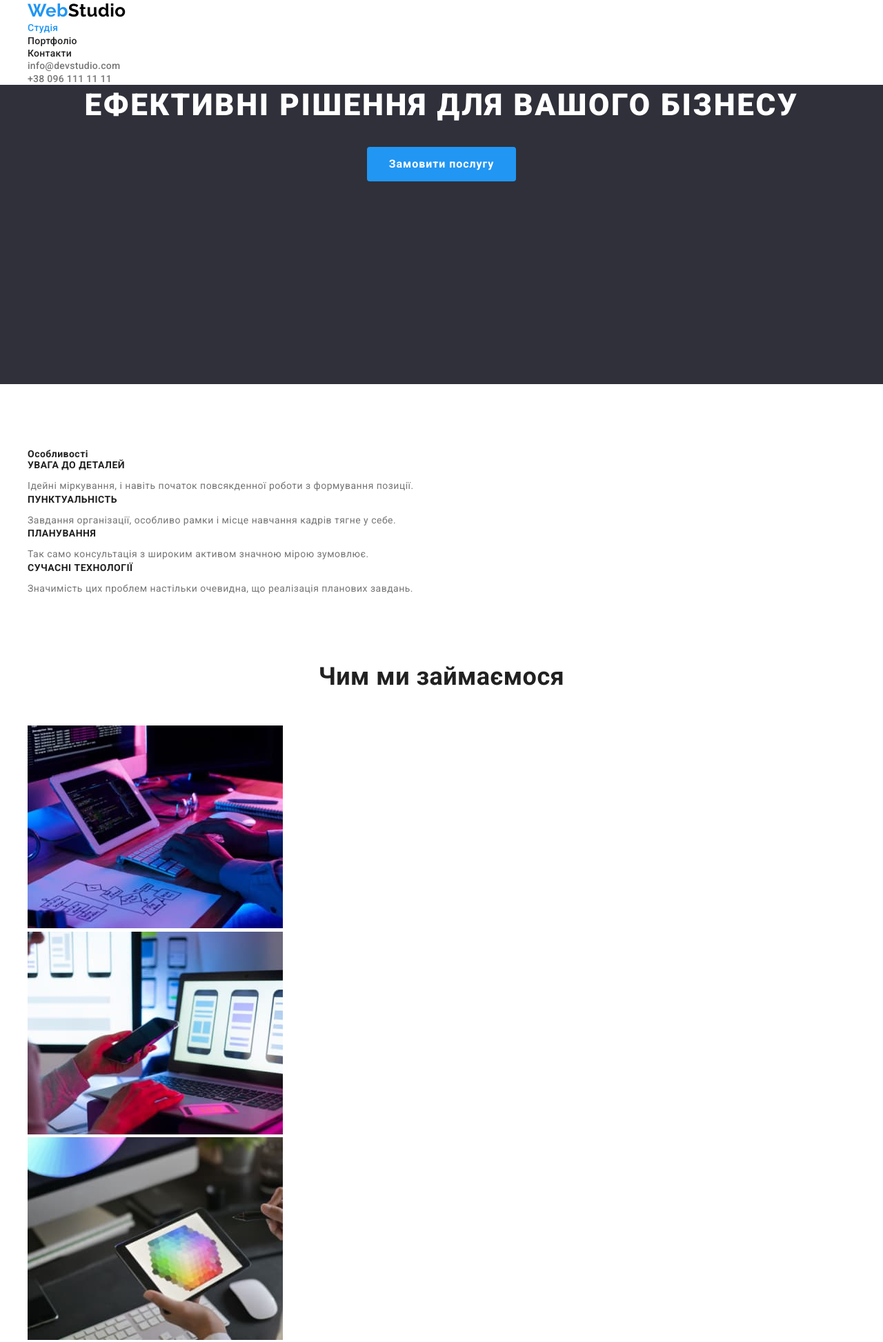
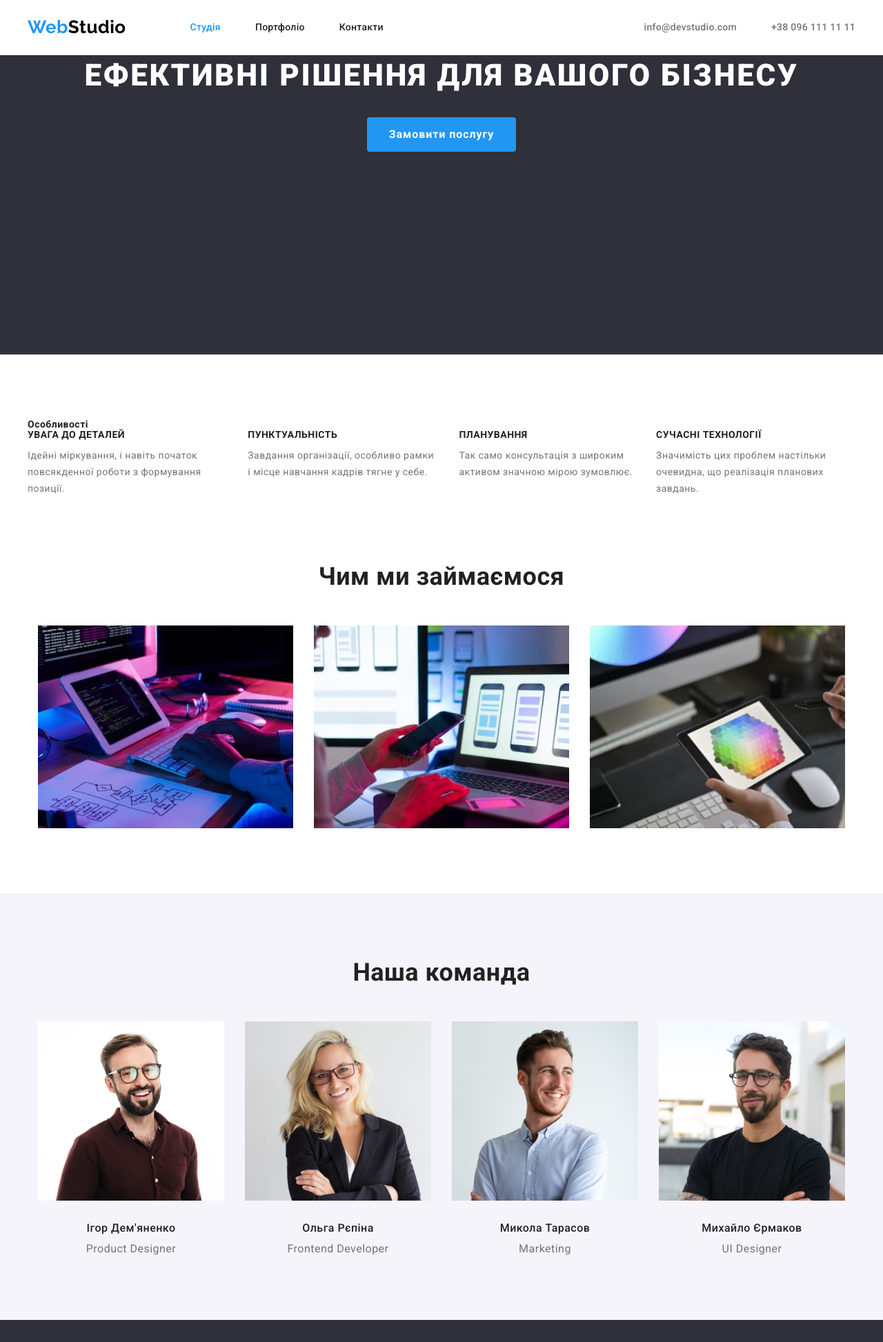
Before and after one commit to fifmka/goit-markup-hw-03, a plain HTML site: page index.html in a window 1280 px wide. Shown: the top 1946 px of the page at 69% size. Drawn offline with nearby package versions, Linux system fonts and the light colour scheme.

Commit message:
Проставлена горизонтальна геометрія для головної сторінки

```diff
--- a/css/styles.css
+++ b/css/styles.css
@@ -19,7 +19,7 @@ body{
 .link {
     text-decoration: none;
 }
-.list{
+.list {
     list-style: none;
     padding: 0;
     margin: 0;
@@ -30,9 +30,9 @@ body{
     padding-right: 15px;
     margin: 0 auto;
 }
-
 /* Логотип header*/
 .header-logo{
+    margin-right: 93px;
     color: var(--logo-color);
 }
 .accent-logo{
@@ -45,8 +45,25 @@ body{
     line-height: 1.2;
 }
 
-/* Навігація */
+/* Меню, Навігація*/
+.header .main-nav{
+    display: flex;
+}
+.main-nav .nav{
+    display: flex;
+    align-items: center;
+}
+.main-nav .list-nav{
+    display: flex;
+}
+.list-nav .item:not(:last-child){
+    margin-right: 50px;
+}
 .list-nav .link{
+    display: block;
+    padding-top: 32px;
+    padding-bottom: 32px;
+
     color: var(--primary-text-color);
     font-weight: 500;
     font-size: 14px;
@@ -59,8 +76,19 @@ body{
 .list-nav .link:hover, .list-nav .link:focus{
     color: var(--accent-color);
 }
-/* Контакти */
+/* Меню,Контакти */
+.contacts.list{
+    display: flex;
+    margin-left: auto;
+}
+.contacts .item:not(:last-child){
+    margin-right: 50px;
+}
 .contacts .link{
+    display: block;
+    padding-top: 32px;
+    padding-bottom: 32px;
+
     color: var(--paragraph-color);
     font-weight: 500;
     font-size: 14px;
@@ -129,6 +157,13 @@ body{
     line-height: 1.71;
 }
 /* Особливості */
+.specialty .list{
+    display: flex;
+    justify-content: center;
+}
+.specialty .item:not(:last-child){
+    margin-right: 30px;
+}
 .section-title.specialty{
     margin-bottom: 10px;
     text-transform: uppercase;
@@ -139,7 +174,14 @@ body{
 }
 
 /* Роботи */
-.works.section{
+.works .list{
+    display: flex;
+    justify-content: center;
+}
+.works .item:not(:last-child){
+    margin-right: 30px;
+}
+.section.works{
     padding-bottom: 94px;
 }
 .works .section-title{
@@ -150,11 +192,23 @@ body{
     line-height: 1.17;
     text-align: center;
 }
+.works .photo{
+    display: block;
+}
+
 /* Команда */
+.team .list{
+    display: flex;
+    justify-content: center;
+}
+.team .item:not(:last-child){
+    margin-right: 30px;
+}
+
 .team.section{
     background-color: var(--additional-background-color);
     padding-top: 94px;
-    padding-bottom: 84px;
+    padding-bottom: 94px;
 }
 .team .section-title{
     margin-bottom: 50px;
@@ -165,6 +219,7 @@ body{
     text-align: center;
 }
 .team .photo{
+    display: block;
     margin-bottom: 30px;
 }
 .team .section-title.member{
@@ -173,12 +228,13 @@ body{
     font-weight: 500;
     font-size: 16px;
     line-height: 1.19;
-    text-align: left;
+    text-align: center;
 }
 .team .section-text{
     font-weight: 400;
     font-size: 16px;
     line-height: 1.19;
+    text-align: center;
 }
 /* Підвал */
 .footer{
@@ -228,7 +284,9 @@ body{
     list-style: none;
     margin-bottom: 34px;
 }
-
+.list-portfolio .photo{
+    display: block;
+}
 .list-portfolio .button{
     background-color: var(--additional-background-color);
     color: var(--primary-text-color);
--- a/index.html
+++ b/index.html
@@ -15,18 +15,18 @@
 <body>
     <!-- Шапка сайту -->
     <header class="header">
-        <div class="conteiner">
-            <nav>
+        <div class="conteiner main-nav">
+            <nav class="nav">
                 <a href="./index.html" class="header-logo link"><span class="accent-logo">Web</span>Studio</a>
                 <ul class="list-nav list">
-                    <li><a href="./index.html" class="link current">Студія</a></li>
-                    <li><a href="./portfolio.html" class="link">Портфоліо</a></li>
-                    <li><a href="" class="link">Контакти</a></li>
+                    <li class="item"><a href="./index.html" class="link current">Студія</a></li>
+                    <li class="item"><a href="./portfolio.html" class="link">Портфоліо</a></li>
+                    <li class="item"><a href="" class="link">Контакти</a></li>
                 </ul>
             </nav>
             <ul class="contacts list">
-                <li><a href="mailto:info@devstudio.com" class="link">info@devstudio.com</a></li>
-                <li><a href="tel:+380961111111" class="link">+38 096 111 11 11</a></li>
+                <li class="item"><a href="mailto:info@devstudio.com" class="link">info@devstudio.com</a></li>
+                <li class="item"><a href="tel:+380961111111" class="link">+38 096 111 11 11</a></li>
             </ul>
         </div>
     </header>
@@ -41,19 +41,19 @@
             <div class="conteiner">
                 <h2 class="section-title">Особливості</h2>
                 <ul class="list">
-                    <li>
+                    <li class="item">
                         <h3 class="section-title specialty">Увага до деталей</h3>
                         <p class="section-text">Ідейні міркування, і навіть початок повсякденної роботи з формування позиції.</p>
                     </li>
-                    <li>
+                    <li class="item">
                         <h3 class="section-title specialty">Пунктуальність</h3>
                         <p class="section-text">Завдання організації, особливо рамки і місце навчання кадрів тягне у себе.</p>
                     </li>
-                    <li>
+                    <li class="item">
                         <h3 class="section-title specialty">Планування</h3>
                         <p class="section-text">Так само консультація з широким активом значною мірою зумовлює.</p>
                     </li>
-                    <li>
+                    <li class="item">
                         <h3 class="section-title specialty">Сучасні технології</h3>
                         <p class="section-text">Значимість цих проблем настільки очевидна, що реалізація планових завдань.</p>
                     </li>
@@ -65,14 +65,14 @@
             <div class="conteiner">
                 <h2 class="section-title ">Чим ми займаємося</h2>
                 <ul class="list">
-                    <li>
-                        <img src="./images/type-work1.jpg" alt="Людина набирає програмний код" width="370" height="294">
+                    <li class="item">
+                        <img src="./images/type-work1.jpg" class="photo" alt="Людина набирає програмний код" width="370" height="294">
                     </li>
-                    <li>
-                        <img src="./images/type-work2.jpg" alt="Людина створює мобільні додатки" width="370" height="294">
+                    <li class="item">
+                        <img src="./images/type-work2.jpg" class="photo" alt="Людина створює мобільні додатки" width="370" height="294">
                     </li>
-                    <li>
-                        <img src="./images/type-work3.jpg" alt="Людина працює з палітрою кольорів" width="370" height="294">
+                    <li class="item">
+                        <img src="./images/type-work3.jpg" class="photo" alt="Людина працює з палітрою кольорів" width="370" height="294">
                     </li>
                 </ul>
             </div>
@@ -82,22 +82,22 @@
             <div class="conteiner">
                 <h2 class="section-title">Наша команда</h2>
                 <ul class="list">
-                    <li>
+                    <li class="item">
                         <img src="./images/card1.jpg" class="photo" alt="Фото Ігоря Дем`яненка" width="270" height="260">
                         <h3 class="section-title member">Ігор Дем'яненко</h3>
                         <p class="section-text" lang="en">Product Designer</p>
                     </li>
-                    <li>
+                    <li class="item">
                         <img src="./images/card2.jpg" class="photo" alt="Фото Ольги Рєпіної" width="270" height="260">
                         <h3 class="section-title member">Ольга Рєпіна</h3>
                         <p class="section-text" lang="en">Frontend Developer</p>
                     </li>
-                    <li>
+                    <li class="item">
                         <img src="./images/card3.jpg" class="photo" alt="Фото Миколи Тарасова" width="270" height="260">
                         <h3 class="section-title member">Микола Тарасов</h3>
                         <p class="section-text" lang="en">Marketing</p>
                     </li>
-                    <li>
+                    <li class="item">
                         <img src="./images/card4.jpg" class="photo" alt="Фото Михайла Єрмакова" width="270" height="260">
                         <h3 class="section-title member">Михайло Єрмаков</h3>
                         <p class="section-text" lang="en">UI Designer</p>
```
Also changed, not shown: portfolio.html (+22 -20 lines).
